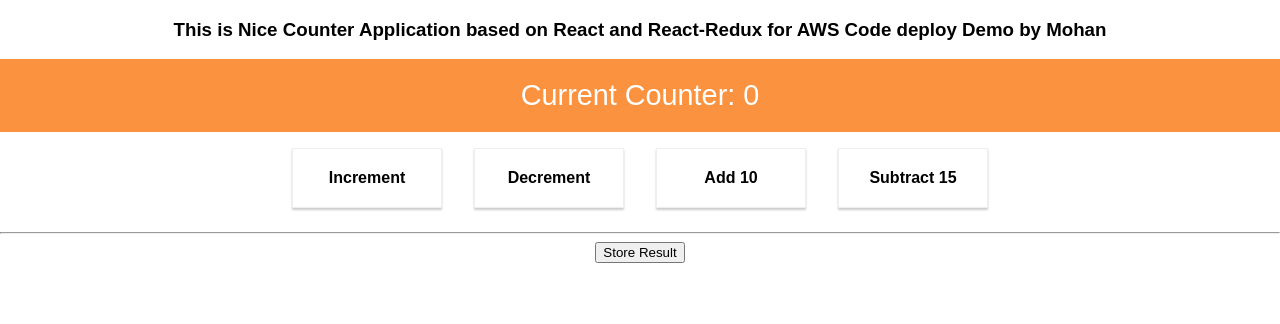
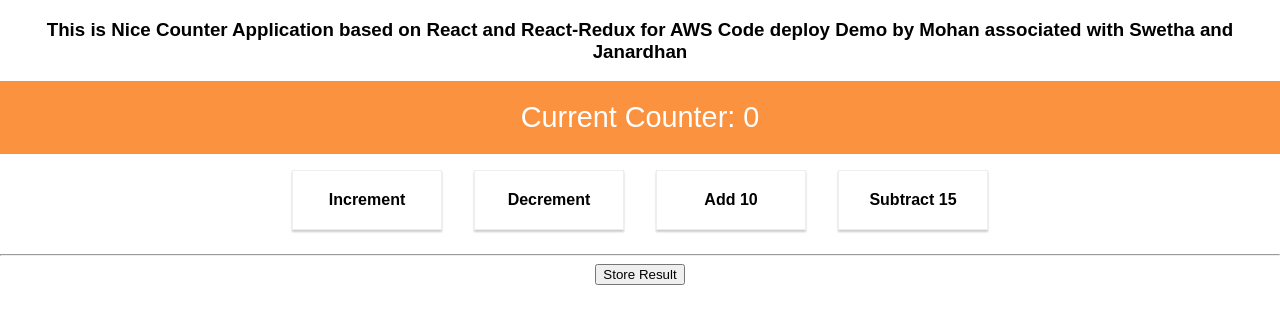
Before and after one commit to emohankrishna/Counter-Redux, a React (Create React App) app: page / in a window 1280 px wide. Shown: the top 324 px of the page. Built offline with nearby package versions, Linux system fonts and the light colour scheme.

Commit message:
Few modifications to header

```diff
--- a/src/containers/Counter/Counter.js
+++ b/src/containers/Counter/Counter.js
@@ -9,7 +9,7 @@ class Counter extends Component {
     render () {
         return (
             <div>
-                <h3> This is Nice Counter Application based on React and React-Redux for AWS Code deploy Demo by Mohan</h3>
+                <h3> This is Nice Counter Application based on React and React-Redux for AWS Code deploy Demo by Mohan associated with Swetha and Janardhan</h3>
                 <CounterOutput value={this.props.ctr} />
                 <CounterControl label="Increment" clicked={this.props.onIncrementCounter} />
                 <CounterControl label="Decrement" clicked={this.props.onDecrementCounter}  />
```
